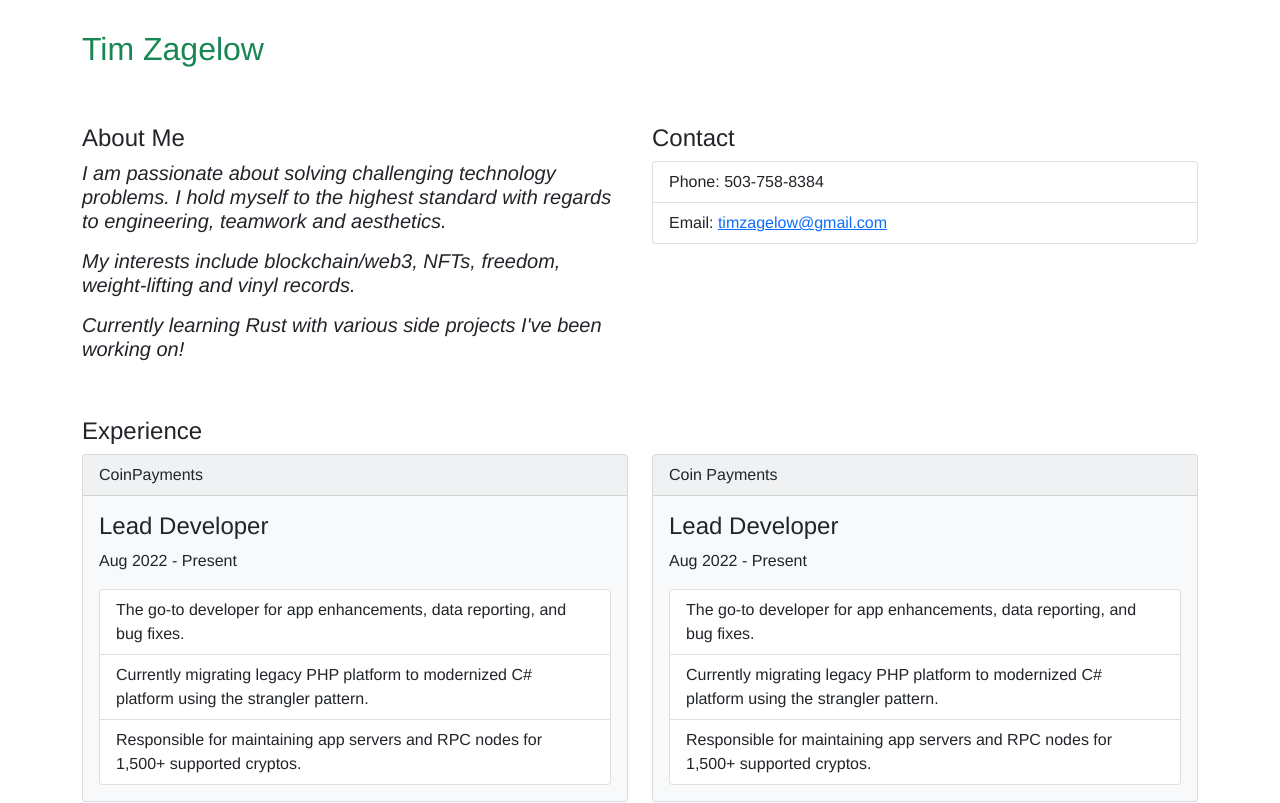
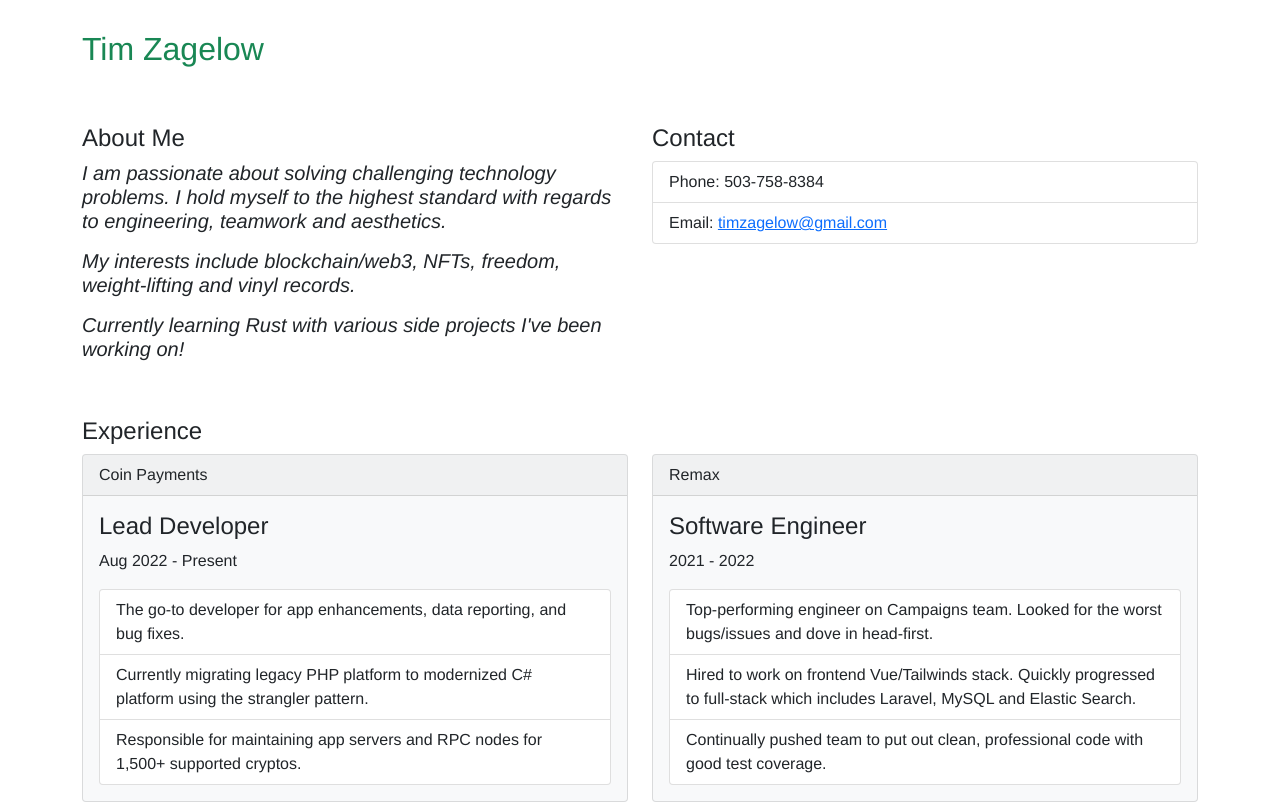
Before and after one commit to timzagelow/resume, a Vue app: page / in a window 1280 px wide. Shown: the top 803 px of the page. Built offline with nearby package versions, Linux system fonts and the light colour scheme.

Commit message:
fix duplicate CPS

```diff
--- a/src/components/Experience.vue
+++ b/src/components/Experience.vue
@@ -1,30 +1,6 @@
 <template>
   <div>
         <b-row>
-            <b-col sm="6">
-            <b-card
-        header="CoinPayments"
-        title="Lead Developer"
-        bg-variant="light"
-        class="mb-3">
-          <b-card-text>
-          Aug 2022 - Present
-          </b-card-text>
-
-          <b-list-group>
-            <b-list-group-item>
-              The go-to developer for app enhancements, data reporting, and bug fixes.
-            </b-list-group-item>
-            <b-list-group-item>
-              Currently migrating legacy PHP platform to modernized C# platform using the strangler pattern.
-            </b-list-group-item>
-            <b-list-group-item>
-              Responsible for maintaining app servers and RPC nodes for 1,500+ supported cryptos.
-            </b-list-group-item>
-          </b-list-group>
-        </b-card>
-        </b-col>
-
           <b-col sm="6">
             <b-card
         header="Coin Payments"
```
